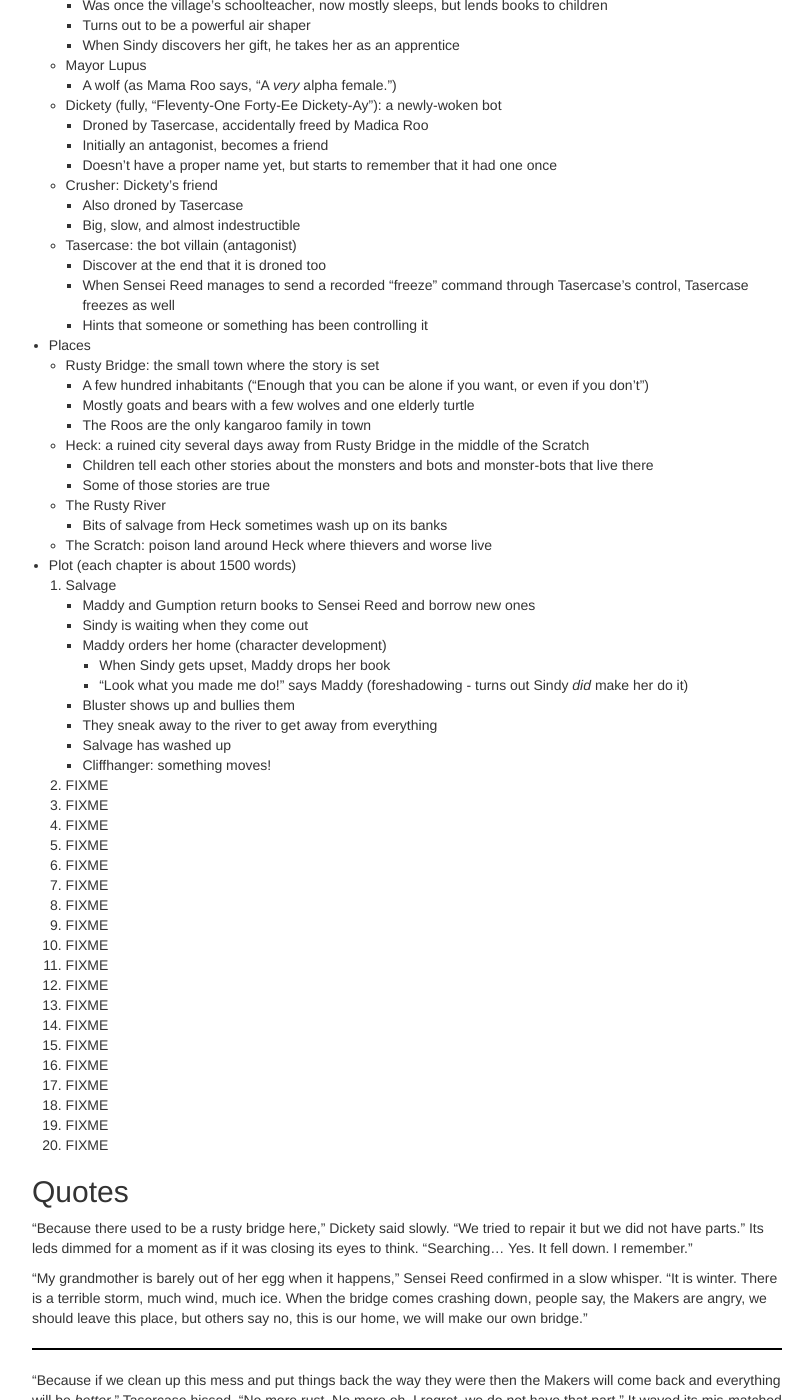
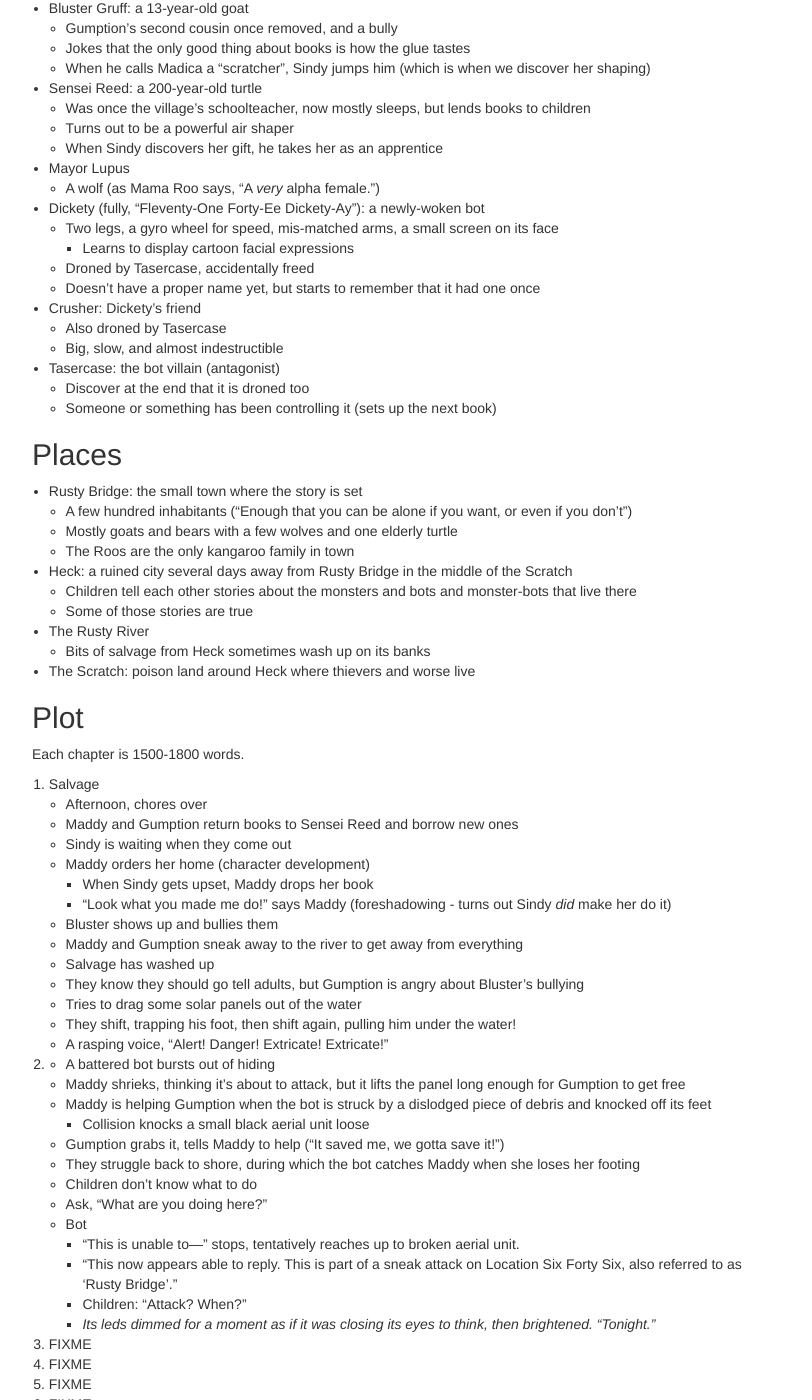
Before and after one commit to gvwilson/sensibleadventures, a Jekyll site: the page built from shapers/story.md, in a window 1280 px wide and 1400 px high, scrolled down 567 px. Shown: the whole window, without its empty margins (38-850 px from the left). Built offline with Jekyll 4.4.1, drawn with Linux system fonts in a browser that asks for light colours; nearby versions of some CDN libraries; library files that are not in the unit come from our copies; some of the changed text lies outside the part shown.

Commit message:
Another chapter outlined

```diff
--- a/shapers/story.md
+++ b/shapers/story.md
@@ -4,86 +4,118 @@
 permalink: /shapers-and-bots/madica-roo/
 ---
 
--   Characters
-    -   Madica (Maddy) Roo: a 12-year-old kangaroo
-        -   Loves story books, misses her father, is trying to be a grownup to help her mom
-        -   Her personal journey is learning to accept risk and change
-    -   Sindy Roo: Madica's annoying little sister
-        -   She acts out (misses their father a lot)
-        -   Turns out to be an odds shaper (can make things more or less likely)
-    -   Mama Roo: their mother
-        -   The postmistress, schoolteacher, and portrait painter of Rusty Bridge
-        -   Trying to keep the family together in her husband's absence
-        -   Struggling to afford things: they haven't had new clothes in forever
-    -   Papa Roo: their father
-        -   Was a mechanic (despite prejudice that only raccoons and monkeys could be good ones)
-        -   Disappeared four years ago during a thiever raid
-    -   Gumption Gruff: a 12-year-old goat
-        -   Madica's best friend
-        -   He loves books, which makes him odd for a goat
-    -   Bluster Gruff: a 13-year-old goat
-        -   Gumption's second cousin once removed, and a bully
-        -   Jokes that the only good thing about books is how the glue tastes
-        -   When he calls Madica a "scratcher", Sindy jumps him (which is when we discover her shaping)
-    -   Sensei Reed: a 200-year-old turtle
-        -   Was once the village's schoolteacher, now mostly sleeps, but lends books to children
-        -   Turns out to be a powerful air shaper
-        -   When Sindy discovers her gift, he takes her as an apprentice
-    -   Mayor Lupus
-        -   A wolf (as Mama Roo says, "A *very* alpha female.")
-    -   Dickety (fully, "Fleventy-One Forty-Ee Dickety-Ay"): a newly-woken bot
-        -   Droned by Tasercase, accidentally freed by Madica Roo
-        -   Initially an antagonist, becomes a friend
-        -   Doesn't have a proper name yet, but starts to remember that it had one once
-    -   Crusher: Dickety's friend
-        -   Also droned by Tasercase
-        -   Big, slow, and almost indestructible
-    -   Tasercase: the bot villain (antagonist)
-        -   Discover at the end that it is droned too
-        -   When Sensei Reed manages to send a recorded "freeze" command through Tasercase's control,
-            Tasercase freezes as well
-        -   Hints that someone or something has been controlling it
--   Places
-    -   Rusty Bridge: the small town where the story is set
-        -   A few hundred inhabitants ("Enough that you can be alone if you want, or even if you don't")
-        -   Mostly goats and bears with a few wolves and one elderly turtle
-        -   The Roos are the only kangaroo family in town
-    -   Heck: a ruined city several days away from Rusty Bridge in the middle of the Scratch
-        -   Children tell each other stories about the monsters and bots and monster-bots that live there
-        -   Some of those stories are true
-    -   The Rusty River
-        -   Bits of salvage from Heck sometimes wash up on its banks
-    -   The Scratch: poison land around Heck where thievers and worse live
--   Plot (each chapter is about 1500 words)
-    1.  Salvage
-        -   Maddy and Gumption return books to Sensei Reed and borrow new ones
-        -   Sindy is waiting when they come out
-        -   Maddy orders her home (character development)
-            -   When Sindy gets upset, Maddy drops her book
-            -   "Look what you made me do!" says Maddy (foreshadowing - turns out Sindy *did* make her do it)
-        -   Bluster shows up and bullies them
-        -   They sneak away to the river to get away from everything
-        -   Salvage has washed up
-        -   Cliffhanger: something moves!
-    2.  FIXME
-    3.  FIXME
-    4.  FIXME
-    5.  FIXME
-    6.  FIXME
-    7.  FIXME
-    8.  FIXME
-    9.  FIXME
-    10. FIXME
-    11. FIXME
-    12. FIXME
-    13. FIXME
-    14. FIXME
-    15. FIXME
-    16. FIXME
-    17. FIXME
-    18. FIXME
-    19. FIXME
-    20. FIXME
+A thousand years ago,
+the Makers created dozens of hybrid species,
+then vanished,
+leaving behind half-human creatures with strange powers,
+robots in need of parts and purpose,
+and a gathering evil that now threaten both.
+This 35,000-word story for middle grade children (ages 8-10)
+is set in that world.
+
+## Characters
+
+-   Madica (Maddy) Roo: a 12-year-old kangaroo (protagonist)
+    -   Loves story books, misses her father, is trying to be a grownup to help her mom
+    -   Her personal journey is learning to accept risk and change
+-   Sindy Roo: Madica's annoying little sister
+    -   She acts out (misses their father a lot)
+    -   Turns out to be an odds shaper (can make things more or less likely)
+-   Mama Roo: their mother
+    -   The postmistress, schoolteacher, and portrait painter of Rusty Bridge
+    -   Trying to keep the family together in her husband's absence
+    -   Struggling to afford things: they haven't had new clothes in forever
+-   Papa Roo: their father
+    -   Was a mechanic (despite prejudice that only raccoons and monkeys could be good ones)
+    -   Disappeared four years ago during a thiever raid
+-   Gumption Gruff: a 12-year-old goat
+    -   Madica's best friend
+    -   He loves books, which makes him odd for a goat
+-   Bluster Gruff: a 13-year-old goat
+    -   Gumption's second cousin once removed, and a bully
+    -   Jokes that the only good thing about books is how the glue tastes
+    -   When he calls Madica a "scratcher", Sindy jumps him (which is when we discover her shaping)
+-   Sensei Reed: a 200-year-old turtle
+    -   Was once the village's schoolteacher, now mostly sleeps, but lends books to children
+    -   Turns out to be a powerful air shaper
+    -   When Sindy discovers her gift, he takes her as an apprentice
+-   Mayor Lupus
+    -   A wolf (as Mama Roo says, "A *very* alpha female.")
+-   Dickety (fully, "Fleventy-One Forty-Ee Dickety-Ay"): a newly-woken bot
+    -   Two legs, a gyro wheel for speed, mis-matched arms, a small screen on its face
+        -   Learns to display cartoon facial expressions
+    -   Droned by Tasercase, accidentally freed
+    -   Doesn't have a proper name yet, but starts to remember that it had one once
+-   Crusher: Dickety's friend
+    -   Also droned by Tasercase
+    -   Big, slow, and almost indestructible
+-   Tasercase: the bot villain (antagonist)
+    -   Discover at the end that it is droned too
+    -   Someone or something has been controlling it (sets up the next book)
+
+## Places
+
+-   Rusty Bridge: the small town where the story is set
+    -   A few hundred inhabitants ("Enough that you can be alone if you want, or even if you don't")
+    -   Mostly goats and bears with a few wolves and one elderly turtle
+    -   The Roos are the only kangaroo family in town
+-   Heck: a ruined city several days away from Rusty Bridge in the middle of the Scratch
+    -   Children tell each other stories about the monsters and bots and monster-bots that live there
+    -   Some of those stories are true
+-   The Rusty River
+    -   Bits of salvage from Heck sometimes wash up on its banks
+-   The Scratch: poison land around Heck where thievers and worse live
+
+## Plot
+
+Each chapter is 1500-1800 words.
+
+1.  Salvage
+    -   Afternoon, chores over
+    -   Maddy and Gumption return books to Sensei Reed and borrow new ones
+    -   Sindy is waiting when they come out
+    -   Maddy orders her home (character development)
+        -   When Sindy gets upset, Maddy drops her book
+        -   "Look what you made me do!" says Maddy (foreshadowing - turns out Sindy *did* make her do it)
+    -   Bluster shows up and bullies them
+    -   Maddy and Gumption sneak away to the river to get away from everything
+    -   Salvage has washed up
+    -   They know they should go tell adults, but Gumption is angry about Bluster's bullying
+    -   Tries to drag some solar panels out of the water
+    -   They shift, trapping his foot, then shift again, pulling him under the water!
+    -   A rasping voice, "Alert!  Danger!  Extricate!  Extricate!"
+2.
+    -   A battered bot bursts out of hiding
+    -   Maddy shrieks, thinking it's about to attack, but it lifts the panel long enough for Gumption to get free
+    -   Maddy is helping Gumption when the bot is struck by a dislodged piece of debris and knocked off its feet
+        -   Collision knocks a small black aerial unit loose
+    -   Gumption grabs it, tells Maddy to help ("It saved me, we gotta save it!")
+    -   They struggle back to shore, during which the bot catches Maddy when she loses her footing
+    -   Children don't know what to do
+    -   Ask, "What are you doing here?"
+    -   Bot
+        -   "This is unable to---" stops, tentatively reaches up to broken aerial unit.
+        -   "This now appears able to reply.  This is part of a sneak attack on Location Six Forty Six, also referred to as 'Rusty Bridge'."
+        -   Children: "Attack? When?"
+        -   *Its leds dimmed for a moment as if it was closing its eyes to think, then brightened.  "Tonight."*
+3.  FIXME
+4.  FIXME
+5.  FIXME
+6.  FIXME
+7.  FIXME
+8.  FIXME
+9.  FIXME
+10. FIXME
+11. FIXME
+12. FIXME
+13. FIXME
+14. FIXME
+15. FIXME
+16. FIXME
+17. FIXME
+18. FIXME
+19. FIXME
+20. FIXME
 
 ## Quotes
 
```
